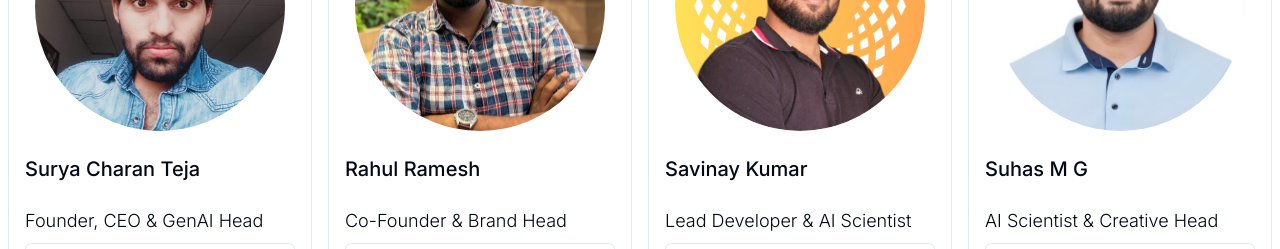
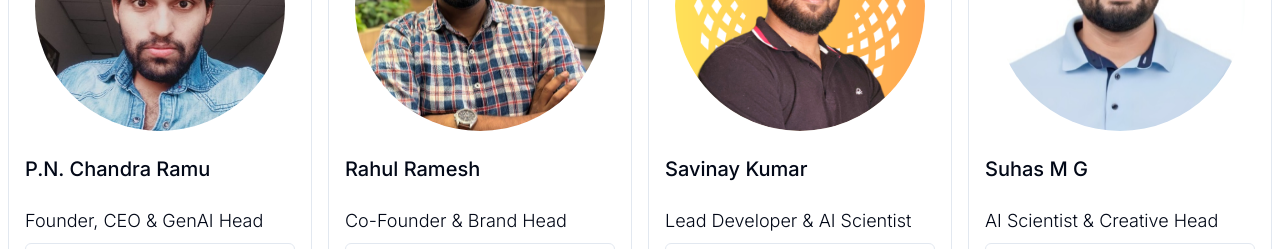
Before and after one commit to Avarta-Life/avarta_app, a Next.js app: page /web/team in a window 1280 px wide. Shown: the part 960-1209 px from the top of the page. Built offline with nearby package versions, Linux system fonts and the light colour scheme.

Commit message:
name change

```diff
--- a/src/app/web/team/page.tsx
+++ b/src/app/web/team/page.tsx
@@ -98,7 +98,7 @@ export default function Team(props: ITeamProps) {
 
 const team = [
   {
-    title: "Surya Charan Teja",
+    title: "P.N. Chandra Ramu",
     desig: "Founder, CEO & GenAI Head",
     email: "suryacharandiv143@gmail.com",
     linkedin: "http://www.linkedin.com/in/chandraai/",
```
